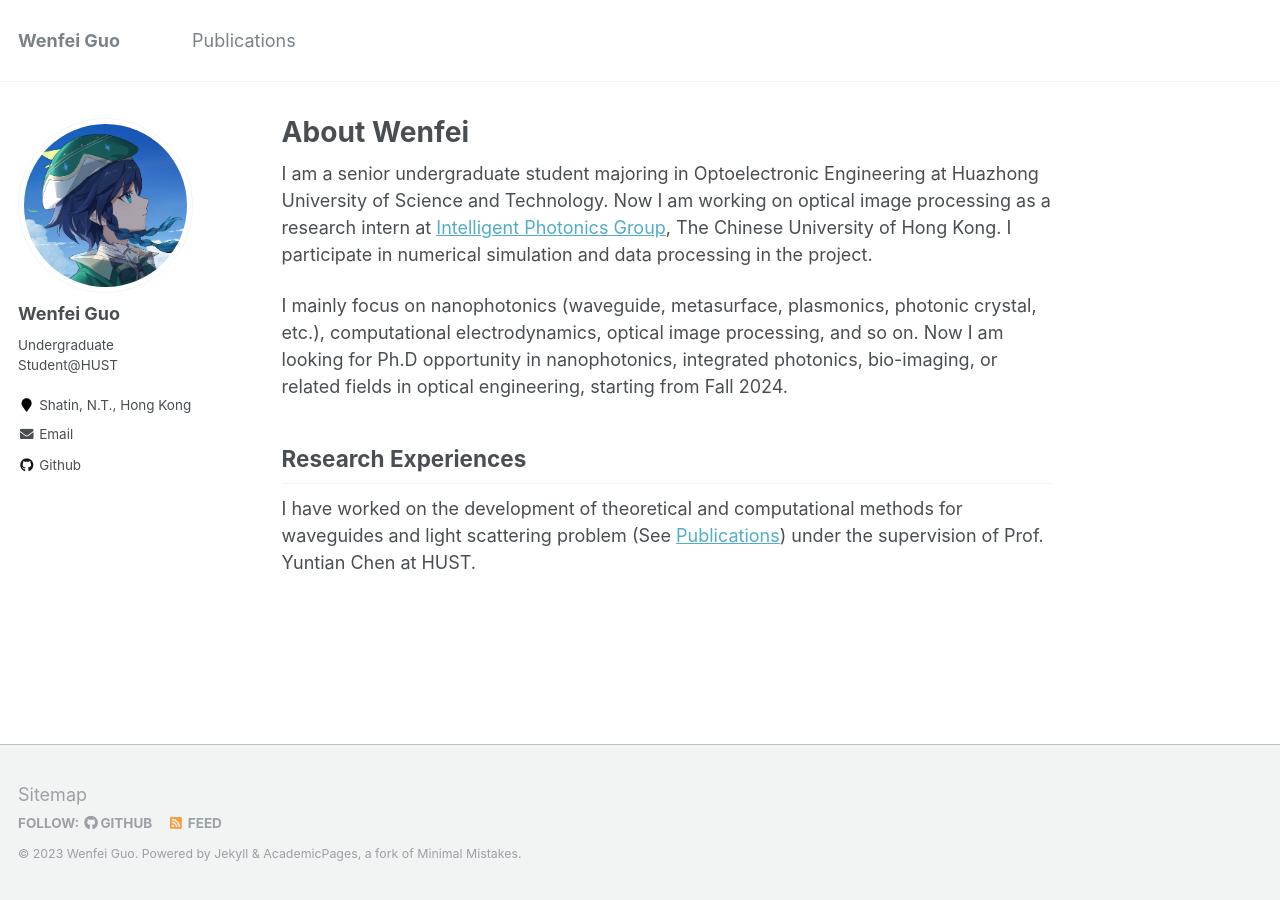
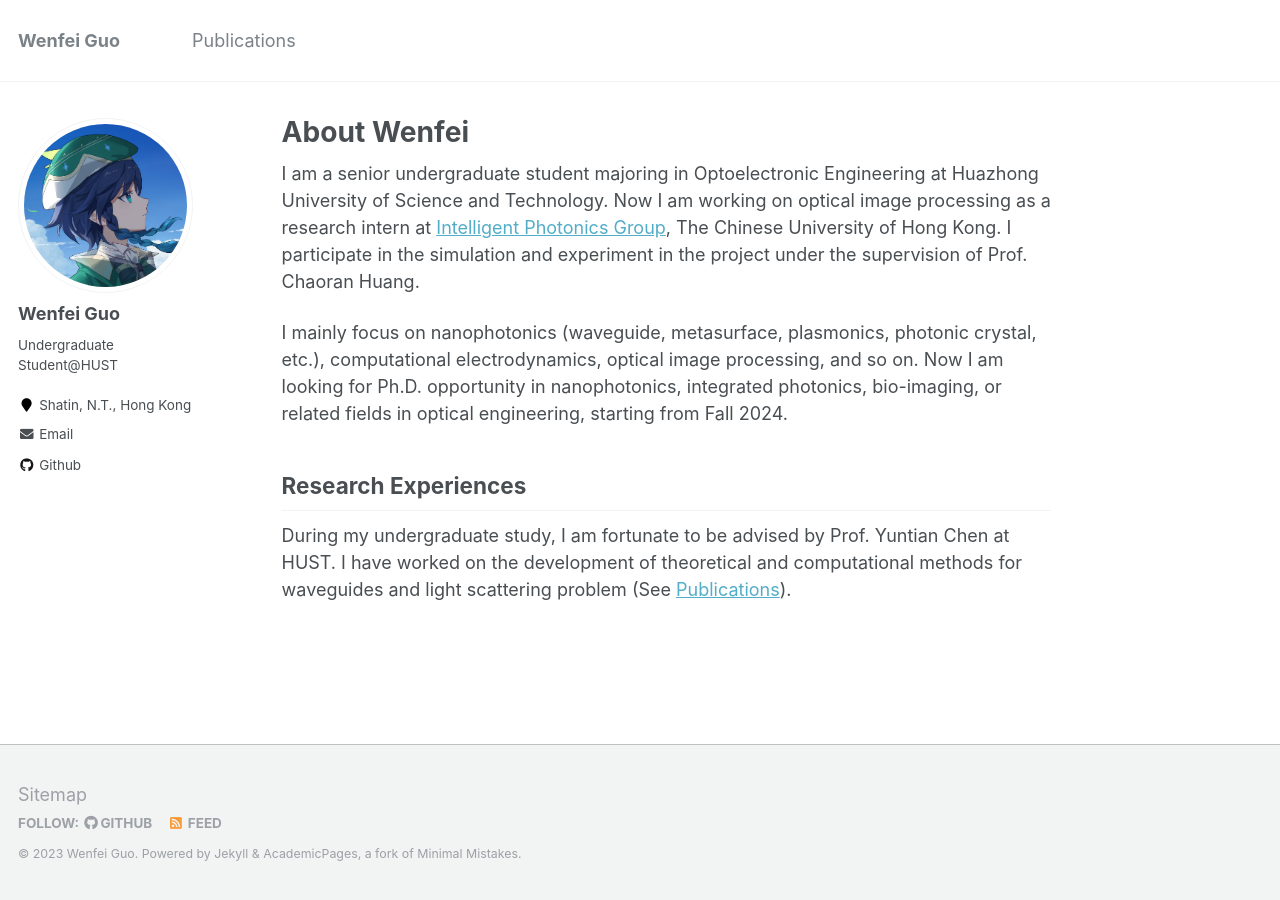
Before and after one commit to cma9cma/cma9cma.github.io, a Jekyll site: the page built from _pages/about.md, in a window 1280 px wide. Built offline with Jekyll 4.4.1, drawn with Linux system fonts in a browser that asks for light colours.

Commit message:
Update about.md

```diff
--- a/_pages/about.md
+++ b/_pages/about.md
@@ -8,10 +8,10 @@ redirect_from:
   - /about.html
 ---
 
-I am a senior undergraduate student majoring in Optoelectronic Engineering at Huazhong University of Science and Technology. Now I am working on optical image processing as a research intern at [Intelligent Photonics Group](https://www.ee.cuhk.edu.hk/~crhuang/), The Chinese University of Hong Kong. I participate in numerical simulation and data processing in the project.
+I am a senior undergraduate student majoring in Optoelectronic Engineering at Huazhong University of Science and Technology. Now I am working on optical image processing as a research intern at [Intelligent Photonics Group](https://www.ee.cuhk.edu.hk/~crhuang/), The Chinese University of Hong Kong. I participate in the simulation and experiment in the project under the supervision of Prof. Chaoran Huang.
 
-I mainly focus on nanophotonics (waveguide, metasurface, plasmonics, photonic crystal, etc.), computational electrodynamics, optical image processing, and so on. Now I am looking for Ph.D opportunity in nanophotonics, integrated photonics, bio-imaging, or related fields in optical engineering, starting from Fall 2024.
+I mainly focus on nanophotonics (waveguide, metasurface, plasmonics, photonic crystal, etc.), computational electrodynamics, optical image processing, and so on. Now I am looking for Ph.D. opportunity in nanophotonics, integrated photonics, bio-imaging, or related fields in optical engineering, starting from Fall 2024.
 
 Research Experiences
 ------
-I have worked on the development of theoretical and computational methods for waveguides and light scattering problem (See [Publications](https://cma9cma.github.io/publications/)) under the supervision of Prof. Yuntian Chen at HUST.
+During my undergraduate study, I am fortunate to be advised by Prof. Yuntian Chen at HUST. I have worked on the development of theoretical and computational methods for waveguides and light scattering problem (See [Publications](https://cma9cma.github.io/publications/)).
```
